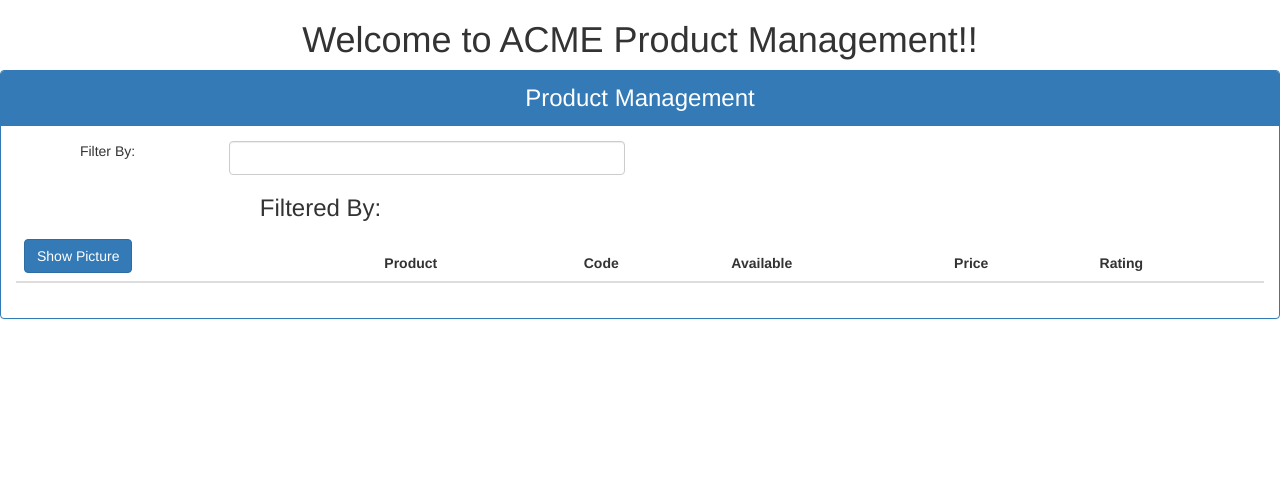
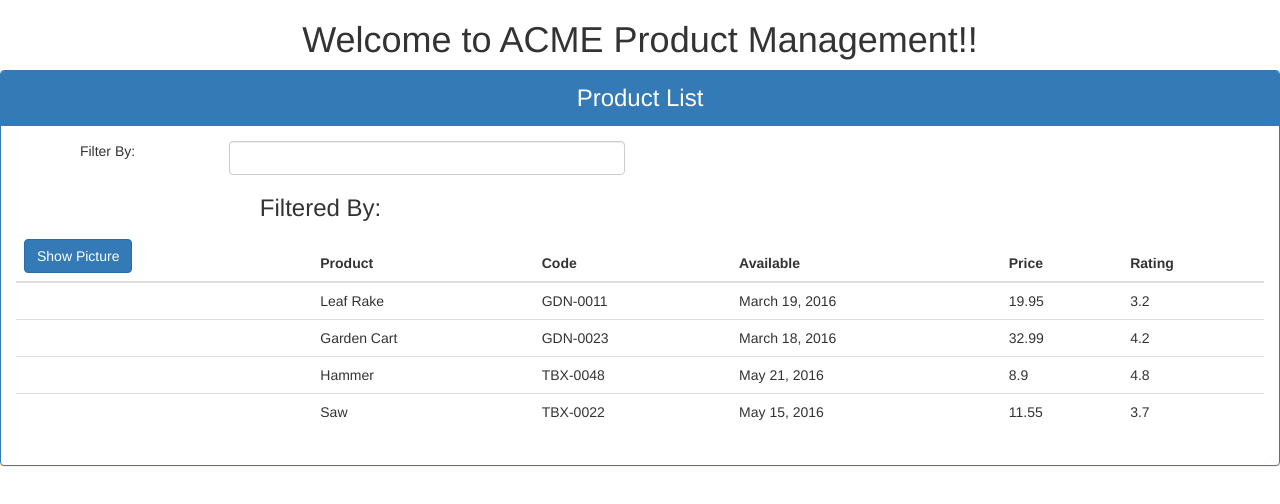
Before and after one commit to rajat-garg/acme-project-dk, an Angular app: page / in a window 1280 px wide. Shown: the top 504 px of the page. Built offline with nearby package versions, Linux system fonts and the light colour scheme.

Commit message:
Add products data
 Add and Display products on UI. \n Displaying table only when data is present.

```diff
--- a/src/app/product-list/product-list.component.html
+++ b/src/app/product-list/product-list.component.html
@@ -1,6 +1,6 @@
 <div class="panel panel-primary">
   <div class="panel-heading">
-    Product Management
+    {{pageTitle}}
   </div>
   <div class="panel-body">
     <div class="row">
@@ -19,7 +19,7 @@
     </div>
 
     <div class="table-responsive">
-      <table class="table">
+      <table class="table" *ngIf='products && products.length'>
         <thead>
           <tr>
             <th>
@@ -35,7 +35,14 @@
           </tr>
         </thead>
         <tbody>
-
+          <tr *ngFor='let product of products' class="text-left">
+            <td></td>
+            <td>{{product.productName}}</td>
+            <td>{{product.productCode}}</td>
+            <td>{{product.releaseDate}}</td>
+            <td>{{product.price}}</td>
+            <td>{{product.starRating}}</td>
+          </tr>
         </tbody>
       </table>
     </div>
--- a/src/app/product-list/product-list.component.ts
+++ b/src/app/product-list/product-list.component.ts
@@ -6,7 +6,49 @@
   styleUrls: ['./product-list.component.css']
 })
 export class ProductListComponent implements OnInit {
-
+  pageTitle: string = 'Product List';
+  products: any[] = [
+    {
+      "productId": 1,
+      "productName": "Leaf Rake",
+      "productCode": "GDN-0011",
+      "releaseDate": "March 19, 2016",
+      "description": "Leaf rake with 48-inch wooden handle.",
+      "price": 19.95,
+      "starRating": 3.2,
+      "imageUrl": "http://openclipart.org/image/300px/svg_to_png/26215/Anonymous_Leaf_Rake.png"
+    },
+    {
+      "productId": 2,
+      "productName": "Garden Cart",
+      "productCode": "GDN-0023",
+      "releaseDate": "March 18, 2016",
+      "description": "15 gallon capacity rolling garden cart",
+      "price": 32.99,
+      "starRating": 4.2,
+      "imageUrl": "http://openclipart.org/image/300px/svg_to_png/58471/garden_cart.png"
+    },
+    {
+      "productId": 5,
+      "productName": "Hammer",
+      "productCode": "TBX-0048",
+      "releaseDate": "May 21, 2016",
+      "description": "Curved claw steel hammer",
+      "price": 8.9,
+      "starRating": 4.8,
+      "imageUrl": "http://openclipart.org/image/300px/svg_to_png/73/rejon_Hammer.png"
+    },
+    {
+      "productId": 8,
+      "productName": "Saw",
+      "productCode": "TBX-0022",
+      "releaseDate": "May 15, 2016",
+      "description": "15-inch steel blade hand saw",
+      "price": 11.55,
+      "starRating": 3.7,
+      "imageUrl": "http://openclipart.org/image/300px/svg_to_png/27070/egore911_saw.png"
+    }
+  ];
   constructor() { }
 
   ngOnInit() {
```
